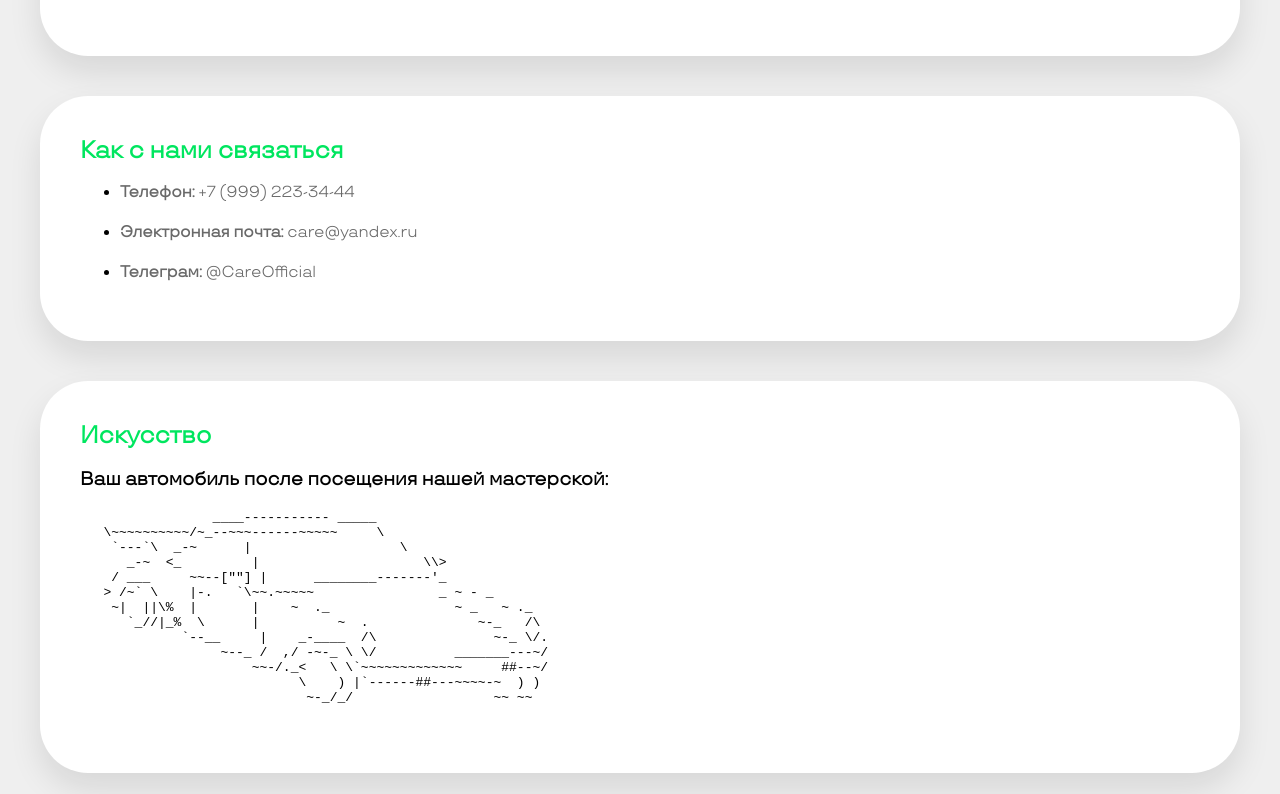
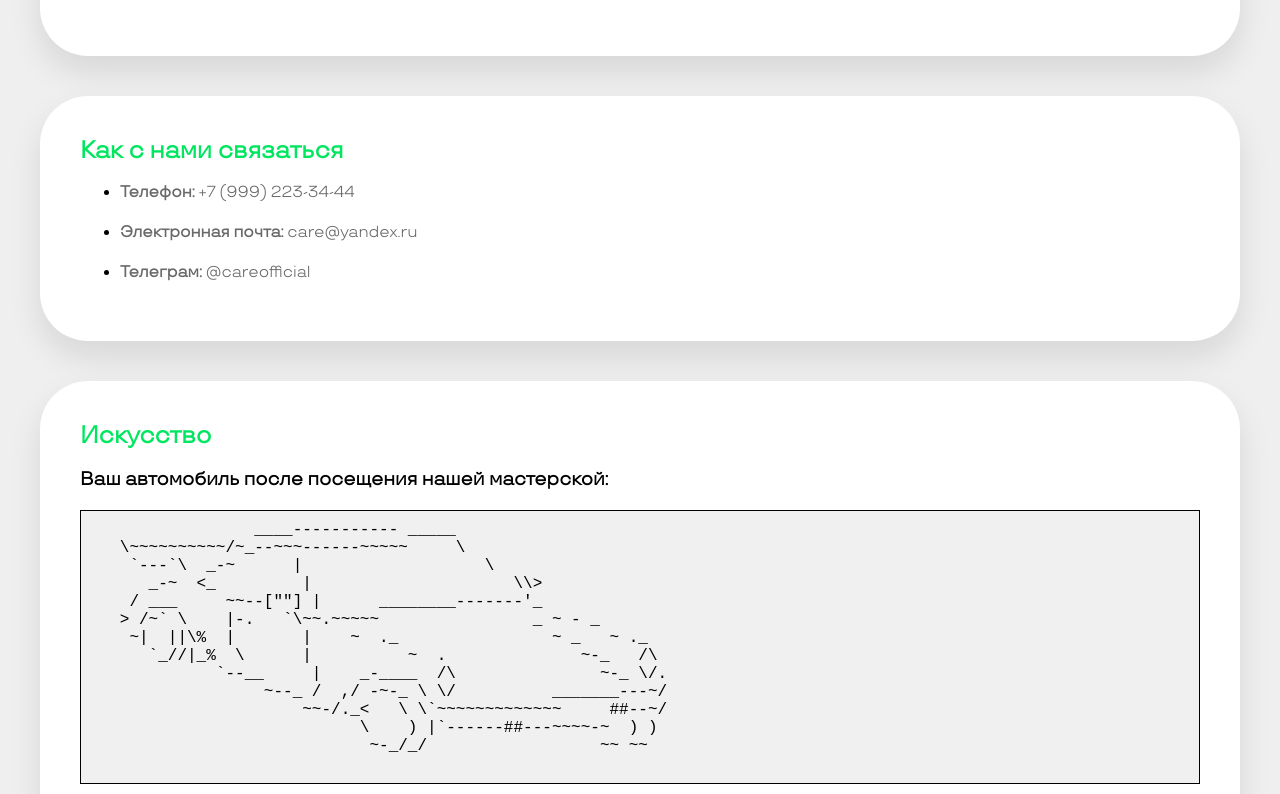
Before and after one commit to OneBeatTrue/OneBeatTrue.github.io, a plain HTML site: page index.html in a window 1280 px wide. Shown: the part 2001-2795 px from the top of the page. Drawn offline with Linux system fonts and the light colour scheme.

Commit message:
feat: some silization

```diff
--- a/index.html
+++ b/index.html
@@ -54,32 +54,24 @@
         <h2>Услуги</h2>
         <ul>
             <li>
-                <article>
                 <p><b>Замена батареи</b></p>
                 <p><i>Быстрая замена аккумуляторных блоков</i></p>
                 <p><ins>4999</ins> <del>9999</del> рублей</p>
-                </article>
             </li>
             <li>
-                <article>
                 <p><b>Ремонт двигателя</b></p>
                 <p><i>Восстановление электродвигателей для электромобилей</i></p>
                 <p><ins>9999</ins> <del>29999</del> рублей</p>
-                </article>
             </li>
             <li>
-                <article>
                 <p><b>Обновление программного обеспечения</b></p>
                 <p><i> Установка последней версии ПО</i></p>
                 <p><ins>999</ins> <del>999</del> рублей</p>
-                </article>
             </li>
             <li>
-                <article>
-                    <p><b>Установка дополнительного оборудования</b><strong> (Записываться заранее по телефону)</strong></p>
+                <p><b>Установка дополнительного оборудования </b><strong>(Записываться заранее по телефону)</strong></p>
                 <p><i>Монтаж аксессуаров и опций электромобиля</i></p>
                 <p><ins>Цена договорная</ins></p>
-                </article>
             </li>
         </ul>
     </section>
@@ -112,7 +104,7 @@
                 <p><b>Электронная почта:</b> care@yandex.ru</p>
             </li>
             <li>
-                <p><b>Телеграм:</b> @CareOfficial</p>
+                <p><b>Телеграм:</b> @careofficial</p>
             </li>
         </ul>
     </section>
--- a/main.css
+++ b/main.css
@@ -6,17 +6,9 @@
             url('fonts/TTTravelsDemiBold.ttf') format('truetype');
 }
 
-@font-face {
-    font-family: 'TTTravelDemiBold';
-    src: url('fonts/TTTravelsDemiBold.ttf') format('truetype');
-    font-weight: bold;
-    font-style: normal;
-}
-
 html {
     scroll-behavior: smooth;
     background-color: rgb(105, 105, 105, 0.1);
-    /*background-color: rgba(0, 230, 95, 0.1);*/
     overflow-x: hidden;
     overflow-y: hidden;
     transition: all 0.5s ease;
@@ -74,7 +66,6 @@ footer {
 }
 
 .horizontal-menu {
-    font-family: TTTravelDemiBold, sans-serif;
     padding: 0;
     margin: 0;
     height: 100%;
@@ -104,6 +95,7 @@ footer {
 }
 
 .horizontal-menu a {
+    font-weight: bold;
     text-decoration: none;
     font-size: 3vh;
     color: white;
@@ -140,9 +132,21 @@ footer {
 
 .information-block strong {
     font-weight: bold;
+    letter-spacing: 2px;
+    word-spacing: 5px;
+    text-transform: uppercase;
     color: rgba(0, 230, 95, 1);
 }
 
 .information-block blockquote {
     text-align: right;
 }
+
+.information-block pre {
+    font-family: "Courier New", monospace;
+    font-size: 16px;
+    background-color: rgb(105, 105, 105, 0.1);
+    padding: 10px;
+    border: 1px solid black;
+    overflow-x: scroll;
+}
--- a/main.js
+++ b/main.js
@@ -16,5 +16,5 @@ window.onload = function() {
         logoImg.style.height = '60vh';
 
         html.style.overflowY = 'auto';
-    }, 1000);
+    }, 500);
 };
```
Lines whose indentation alone changed are shown as unchanged.
